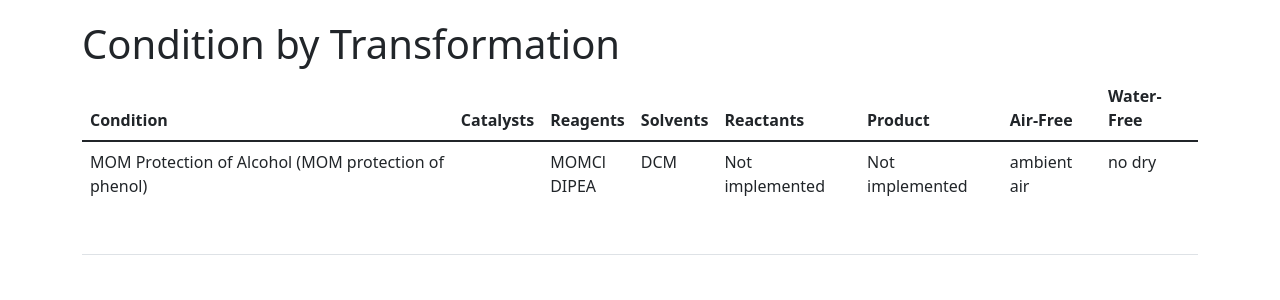
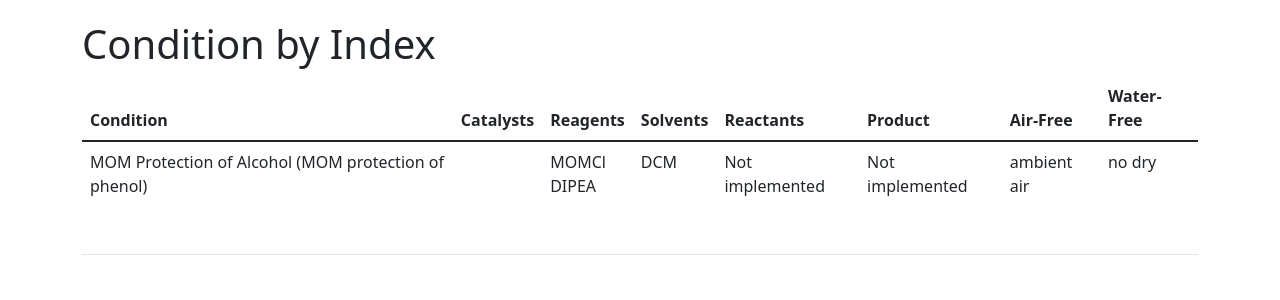
Before and after one commit to TheRealSalmon/rxndatabase, a Django app: page /condition/2/ in a window 1280 px wide. Shown: the part 56-356 px from the top of the page. Run offline with Django 3.2, Linux system fonts and the light colour scheme; data comes from the database, SQL or seed files in the repository.

Commit message:
some work on condition by transformation

```diff
--- a/rxndatproj/rxndatapp/urls.py
+++ b/rxndatproj/rxndatapp/urls.py
@@ -7,6 +7,7 @@ urlpatterns = [
     path('transformation/', views.TransformationListView.as_view(), name='transformation'),
     path('transformation/<int:pk>/', views.condition_by_transformation, name='condition_by_transformation'),
     path('condition/<int:pk>/', views.condition_by_index, name='condition_by_index'),
+    path('substrate/<int:pk>/', views.substrate_by_index, name='substrate_by_index'),
 
     # path('add/', views.add, name='add')
     path('add/transformation/', views.add_transformation, name='add_transformation'),
--- a/rxndatproj/rxndatapp/views.py
+++ b/rxndatproj/rxndatapp/views.py
@@ -10,7 +10,7 @@ from rdkit import Chem
 from rdkit.Chem import Draw
 
 import base64
-import io
+# import io
 
 # Create your views here.
 def home(request):
@@ -23,11 +23,11 @@ def home(request):
 def get_base64_image_from_smiles(smi):
     # taken from https://iwatobipen.wordpress.com/2020/01/17/draw-rdkit-mol-reaction-object-on-html-without-static-png-image-rdkit-memo/
     m = Chem.MolFromSmiles(smi)
-    drawer = Draw.rdMolDraw2D.MolDraw2DCairo(200,200)
+    drawer = Draw.rdMolDraw2D.MolDraw2DCairo(150,150)
     drawer.DrawMolecule(m)
     drawer.FinishDrawing()
 
-    bytes_io = io.BytesIO()
+    # bytes_io = io.BytesIO()
     text = drawer.GetDrawingText()
 
     return base64.b64encode(text).decode('utf8')
@@ -69,6 +69,14 @@ def condition_by_index(request, pk):
         'cd': condition[0],
     }
     return render(request, 'rxndatapp/condition_by_index.html', context)
+
+def substrate_by_index(request, pk):
+    substrate = Substrate.objects.filter(id = pk)
+    context = {
+        'sb': substrate[0],
+        'cd': substrate[0].condition,
+    }
+    return render(request, 'rxndatapp/substrate_by_index.html', context)
 
 @staff_member_required
 def add_transformation(request):
--- a/rxndatproj/templates/home.html
+++ b/rxndatproj/templates/home.html
@@ -19,7 +19,7 @@
           <tbody>
             {% for sb in substrate_list %}
               <tr>
-                <th scope="col">{{ sb }}</th>
+                <th scope="col"><a href="/substrate/{{ sb.id }}/">{{ sb }}</a></th>
               </tr>
             {% empty %}
               <p>No substrates in database</p>
--- a/rxndatproj/templates/rxndatapp/condition_by_index.html
+++ b/rxndatproj/templates/rxndatapp/condition_by_index.html
@@ -1,7 +1,7 @@
 {% extends "base.html" %}
 
 {% block content %}
-  <h1> Condition by Transformation </h1>
+  <h1> Condition by Index </h1>
   <table class="table">
   <thead>
     <tr>
```
Also changed, not shown: rxndatproj/templates/rxndatapp/condition_by_transformation.html (+12 -2 lines).
